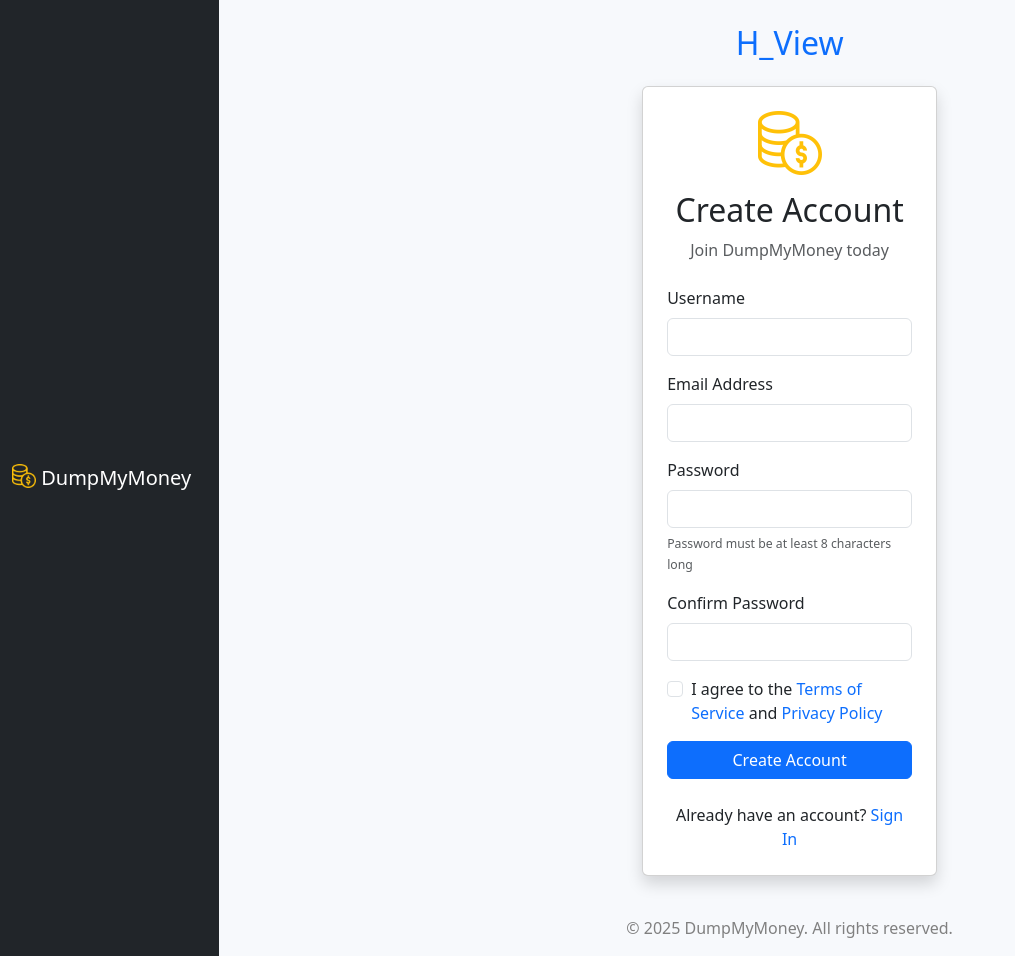
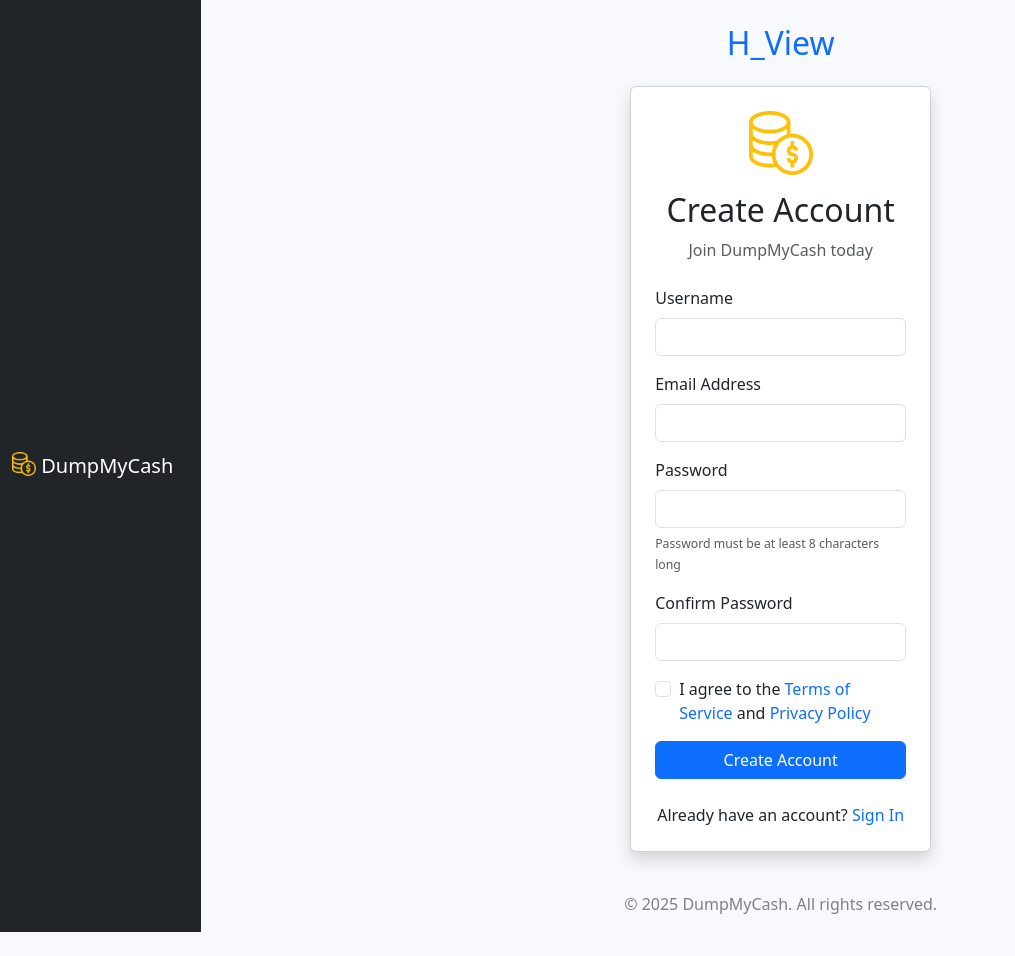
Before and after one commit to arturylab/dumpmycash, a Flask app: template app/templates/auth/register.html in a window 1280 px wide. Shown: the whole page, without its empty margins (0-1015 px from the left). After the commit the page ends 932 px from the top, so only its background shows below. Run offline with Flask 3, Linux system fonts and the light colour scheme; the template is opened without the code that fills it, so the values that code supplies are empty; some libraries are stand-ins or nearby versions.

Commit message:
Fix some confusion with DumpMyCash and DumpMyMone and some issues in category total week filter test

```diff
--- a/app/static/js/base.js
+++ b/app/static/js/base.js
@@ -1,5 +1,5 @@
 /**
- * Base JavaScript functionality for DumpMyMoney application
+ * Base JavaScript functionality for DumpMyCash application
  * This file contains common JavaScript functions used across the application
  */
 
--- a/app/templates/auth/login.html
+++ b/app/templates/auth/login.html
@@ -1,6 +1,6 @@
 {% extends "base.html" %}
 
-{% block title %}Login - DumpMyMoney{% endblock %}
+{% block title %}Login - DumpMyCash{% endblock %}
 
 {% block main_class %}{% endblock %}
 
@@ -48,7 +48,7 @@
                 <strong>Beta Demo</strong> - Feedback welcome!
               </div>
               <div>
-                <a href="mailto:arturylab@gmail.com?subject=DumpMyMoney Beta Feedback" class="alert-link text-decoration-none">
+                <a href="mailto:arturylab@gmail.com?subject=DumpMyCash Beta Feedback" class="alert-link text-decoration-none">
                   <i class="fas fa-envelope me-1"></i>
                   arturylab@gmail.com
                 </a>
@@ -66,7 +66,7 @@
 
             <!-- Copyright and version info in bottom left -->
             <div class="position-absolute bottom-0 start-1 p-3">
-            <small class="text-light opacity-75">&copy; 2025 DumpMyMoney. All rights reserved.</small>
+            <small class="text-light opacity-75">&copy; 2025 DumpMyCash. All rights reserved.</small>
             <br>
             <small class="text-light opacity-50">Version 1.0</small>
             </div>
--- a/app/templates/auth/register.html
+++ b/app/templates/auth/register.html
@@ -1,14 +1,14 @@
 {% extends "base.html" %}
 
-{% block title %}Register - DumpMyMoney{% endblock %}
+{% block title %}Register - DumpMyCash{% endblock %}
 
 {% block navigation %}
 <!-- Override navigation for auth pages -->
 <nav class="navbar navbar-expand-lg navbar-dark bg-dark">
   <div class="container-fluid">
     <a class="navbar-brand" href="{{ url_for('auth.login') }}">
-      <img src="{{ url_for('static', filename='images/dollar32.png') }}" alt="DumpMyMoney" width="24" height="24" class="d-inline-block align-text-top">
-      DumpMyMoney
+      <img src="{{ url_for('static', filename='images/dollar32.png') }}" alt="DumpMyCash" width="24" height="24" class="d-inline-block align-text-top">
+      DumpMyCash
     </a>
   </div>
 </nav>
@@ -20,9 +20,9 @@
     <div class="card shadow">
       <div class="card-body p-4">
         <div class="text-center mb-4">
-          <img src="{{ url_for('static', filename='images/dollar128.png') }}" alt="DumpMyMoney" width="64" height="64">
+          <img src="{{ url_for('static', filename='images/dollar128.png') }}" alt="DumpMyCash" width="64" height="64">
           <h2 class="mt-3">Create Account</h2>
-          <p class="text-muted">Join DumpMyMoney today</p>
+          <p class="text-muted">Join DumpMyCash today</p>
         </div>
 
         <form id="registerForm" action="{{ url_for('auth.register') }}" method="POST">
--- a/app/templates/base.html
+++ b/app/templates/base.html
@@ -4,7 +4,7 @@
     <meta charset="utf-8">
     <meta name="viewport" content="width=device-width, initial-scale=1">
     <meta name="csrf-token" content="{{ csrf_token() }}">
-    <title>{% block title %}DumpMyMoney{% endblock %}</title>
+    <title>{% block title %}DumpMyCash{% endblock %}</title>
     <link rel="icon" type="image/x-icon" href="{{ url_for('static', filename='images/dollar32.png') }}">
     <link href="https://cdn.jsdelivr.net/npm/bootstrap@5.3.6/dist/css/bootstrap.min.css" rel="stylesheet" integrity="sha384-4Q6Gf2aSP4eDXB8Miphtr37CMZZQ5oXLH2yaXMJ2w8e2ZtHTl7GptT4jmndRuHDT" crossorigin="anonymous">
     <link rel="stylesheet" href="https://cdnjs.cloudflare.com/ajax/libs/font-awesome/6.4.0/css/all.min.css" integrity="sha512-iecdLmaskl7CVkqkXNQ/ZH/XLlvWZOJyj7Yy7tcenmpD1ypASozpmT/E0iPtmFIB46ZmdtAc9eNBvH0H/ZpiBw==" crossorigin="anonymous" referrerpolicy="no-referrer" />
@@ -33,7 +33,7 @@
       <nav id="sidebar" class="bg-dark">
         <div class="sidebar-header">
           <a class="navbar-brand" href="{{ url_for('dashboard.index') }}">
-            <img src="{{ url_for('static', filename='images/dollar64.png') }}" alt="DumpMyMoney Logo" width="32" height="32">
+            <img src="{{ url_for('static', filename='images/dollar64.png') }}" alt="DumpMyCash Logo" width="32" height="32">
           </a>
         </div>
 
@@ -166,7 +166,7 @@
         {% block footer %}
         <footer class="py-3">
           <div class="container-fluid text-center">
-            <p class="mb-0" style="color:grey">&copy; 2025 DumpMyMoney. All rights reserved.</p>
+            <p class="mb-0" style="color:grey">&copy; 2025 DumpMyCash. All rights reserved.</p>
           </div>
         </footer>
         {% endblock %}
--- a/app/templates/dashboard/help.html
+++ b/app/templates/dashboard/help.html
@@ -1,6 +1,6 @@
 {% extends "base.html" %}
 
-{% block title %}Help - DumpMyMoney{% endblock %}
+{% block title %}Help - DumpMyCash{% endblock %}
 
 {% block content %}
 <div class="container-fluid">
@@ -266,7 +266,7 @@
           </div>
           <p class="mb-3">Found a bug, have suggestions for improvement, or need assistance? I'd love to hear from you!</p>
           <div class="d-flex justify-content-center">
-            <a href="mailto:arturylab@gmail.com?subject=DumpMyMoney Beta Feedback" class="btn btn-outline-primary">
+            <a href="mailto:arturylab@gmail.com?subject=DumpMyCash Beta Feedback" class="btn btn-outline-primary">
               <i class="fas fa-envelope me-2"></i>Contact Developer
             </a>
           </div>
```
Also changed, not shown: tests/test_auth.py (+1 -1 lines), tests/test_categories.py (+5 -5 lines), tests/test_dashboard.py (+7 -7 lines).
